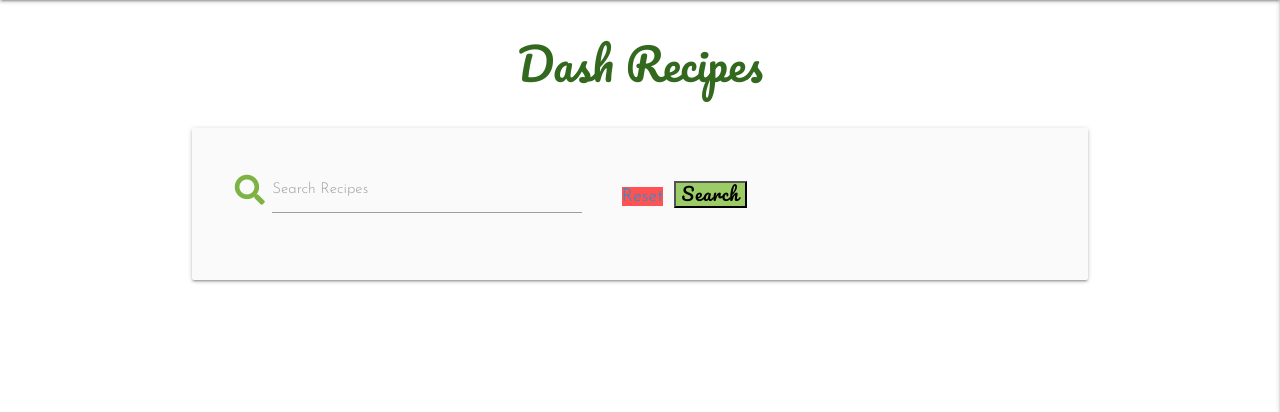
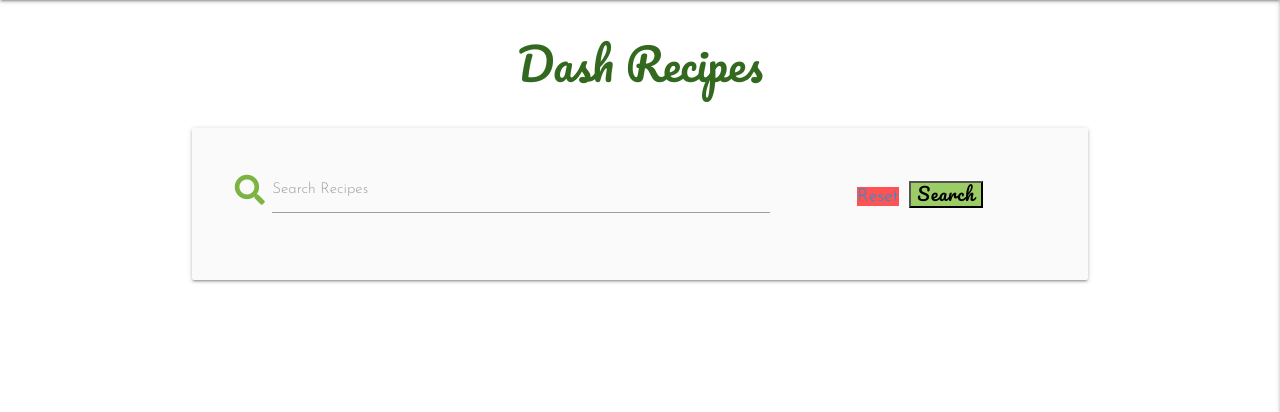
Before and after one commit to alissatroiano/Dash, a Flask app: page / in a window 1280 px wide. Shown: the part 64-476 px from the top of the page. Run offline with Flask 2, Linux system fonts and the light colour scheme; data that the repository does not hold is empty; some libraries are stand-ins or nearby versions.

Commit message:
Update searchbar styles

```diff
--- a/templates/recipes.html
+++ b/templates/recipes.html
@@ -4,7 +4,7 @@
 <h3 class="light-green-text text-darken-4 center-align" style="margin:30px 0px;">Dash Recipes</h3>
 
 <div class="row card-panel grey lighten-5">
-    <form action="{{ url_for('search') }}" method="post" class="col s8 center-align">
+    <form action="{{ url_for('search') }}" method="POST" class="col s12 center-align">
         <div class="row valign-wrapper center-align">
             <div class="input-field col s12 m8">
                 <i class="fas fa-search prefix light-green-text text-darken-1"> </i>
@@ -20,7 +20,7 @@
     </form>
 </div>
 
-<div class="row">
+<div class="row col s12">
   <ul class="collapsible popout">
         {% for recipe in recipes %}
         <li>
```
